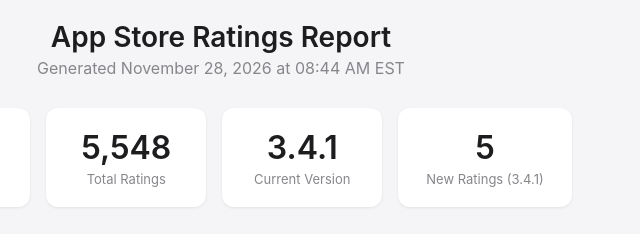
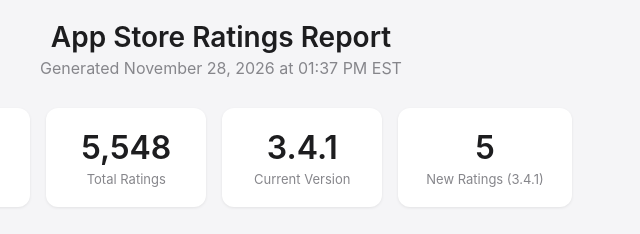
Before and after one commit to dwilcox/appstore-ratings-tracker, a plain HTML site: page report.html in a window 1280 px wide. Shown: the top 234 px of the page, 419-1059 px from the left. Drawn offline with nearby package versions, Linux system fonts and the light colour scheme.

Commit message:
Daily ratings update: 2026-11-28

```diff
--- a/report.html
+++ b/report.html
@@ -26,7 +26,7 @@
 
 <div class="header">
   <h1>App Store Ratings Report</h1>
-  <div class="subtitle">Generated November 28, 2026 at 08:44 AM EST</div>
+  <div class="subtitle">Generated November 28, 2026 at 01:37 PM EST</div>
 </div>
 
 <div class="stats">
```
Also changed, not shown: 1 other file.
